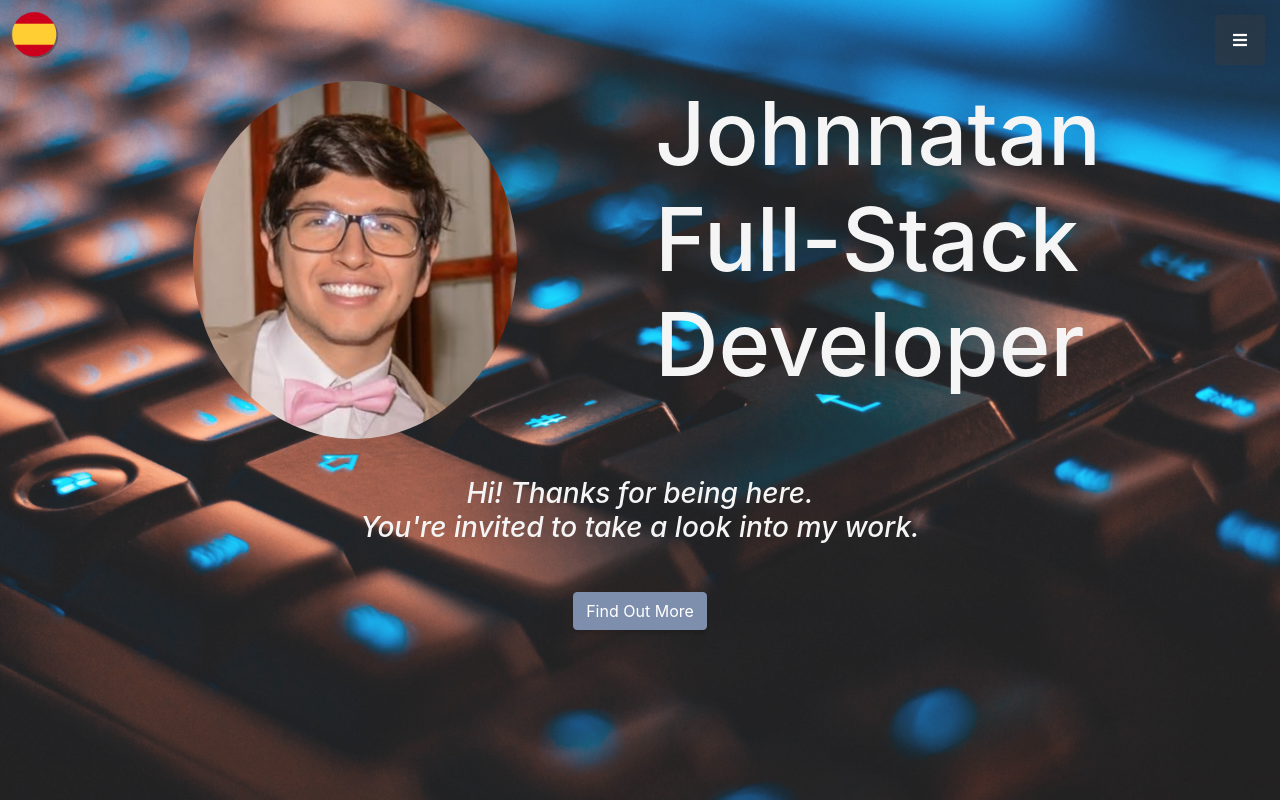
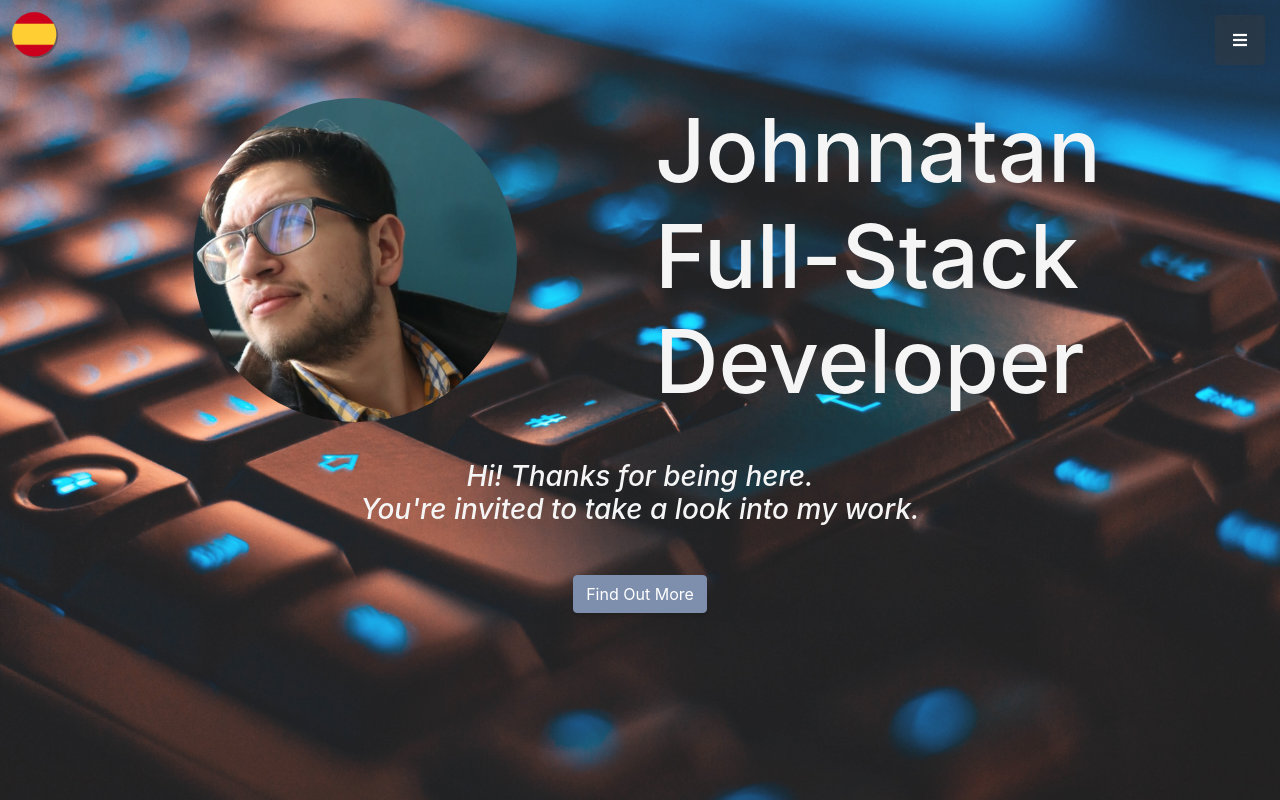
Before and after one commit to JohnnyCoRuyzo/johnnatanDEV, a website with bundled scripts: page index.html in a window 1280 px wide. Shown: the top 800 px of the page. Built offline with nearby package versions, Linux system fonts and the light colour scheme; a small style sheet from the web is missing.

Commit message:
changing profile picture

```diff
--- a/index.html
+++ b/index.html
@@ -7,7 +7,7 @@
     <meta name="viewport" content="width=device-width, initial-scale=1, shrink-to-fit=no">
     <meta name="description" content="">
     <meta name="author" content="">
-    <link rel="icon" type="image/png" href="img/brand.ico" />
+    <link rel="icon" type="image/png" href="img/brand2.ico" />
 
     <title class="en-lang">Johnnatan Ruiz's Portfolio - Johnnatan DEV</title>
     <title class="es-lang">Portafolio de Johnnatan Ruiz - Johnnatan DEV</title>
@@ -100,7 +100,7 @@
                 <div class="row">
                     <div class="col-lg-6 col-md-6 mb-5 mb-lg-0 align-middle " style="margin: auto;display: block;
           text-align: center;">
-                        <img class="title-image" src="img/brand.jpg" alt="ProfilePicture" style="border-radius:50%">
+                        <img class="title-image" src="img/brand2.jpg" alt="ProfilePicture" style="border-radius:50%">
                     </div>
                     <div class="col-lg-6 col-md-6 mb-5 mb-lg-0 title-text">
                         <div class="en-lang">Johnnatan Full-Stack Developer</div>
```
Also changed, not shown: img/brand2.jpg (added), img/brand2.png (added).
